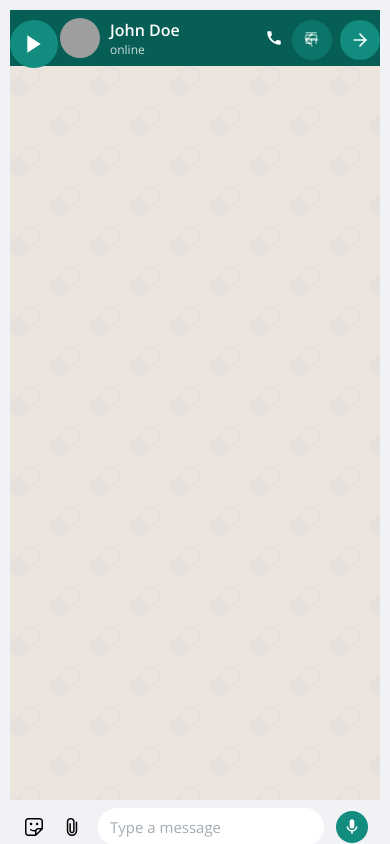
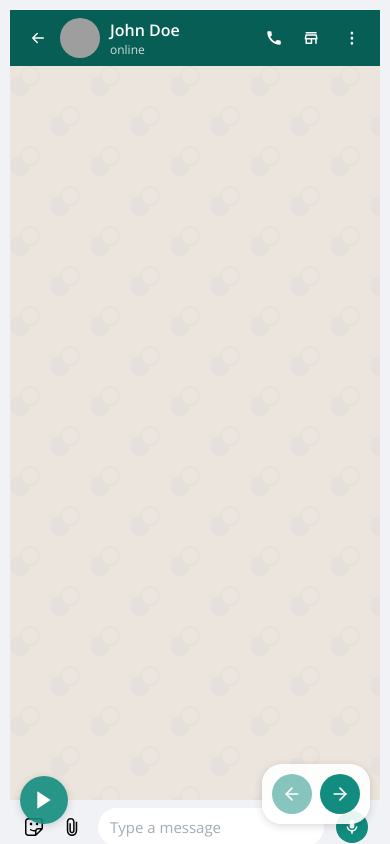
Before and after one commit to boringcuriosity/Whatsapp-simulator, a React (Vite) app: page / in a window 390 px wide. Built offline with nearby package versions, Linux system fonts and the light colour scheme; grey boxes are pictures that could not be loaded.

Commit message:
Optimized controls in mobile version

```diff
--- a/src/App.tsx
+++ b/src/App.tsx
@@ -99,9 +99,13 @@
   z-index: 1000;
 
   @media (max-width: 768px) {
-    bottom: auto;
-    top: 20px;
-    right: 10px;
+    position: fixed;
+    bottom: 20px;
+    right: 20px;
+    padding: 10px;
+    background: rgba(255, 255, 255, 0.9);
+    border-radius: 20px;
+    box-shadow: 0 2px 8px rgba(0, 0, 0, 0.15);
   }
 `
 
@@ -149,9 +153,11 @@
   padding: 0;
 
   @media (max-width: 768px) {
-    bottom: auto;
-    top: 20px;
-    left: 10px;
+    position: fixed;
+    bottom: 20px;
+    left: 20px;
+    background: rgba(18, 140, 126, 0.9);
+    box-shadow: 0 2px 8px rgba(0, 0, 0, 0.15);
   }
 
   img {
--- a/src/components/ControlPanel.tsx
+++ b/src/components/ControlPanel.tsx
@@ -173,6 +173,17 @@
   border-radius: 8px;
   position: relative;
   margin-bottom: 16px;
+  max-width: 480px;
+  min-width: 380px;
+  align-self: flex-start;
+
+  @media (max-width: 768px) {
+    max-width: 95%;
+    min-width: unset;
+    width: 95%;
+    margin-left: auto;
+    margin-right: auto;
+  }
 `
 
 const CollapsibleHeader = styled.div`
```
